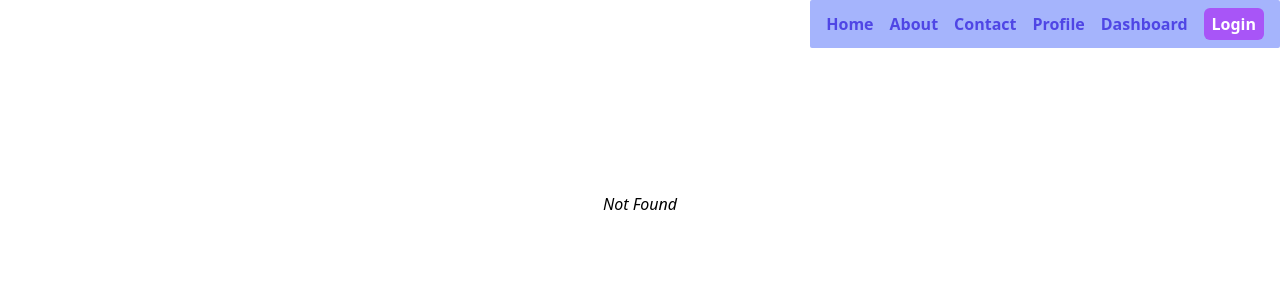
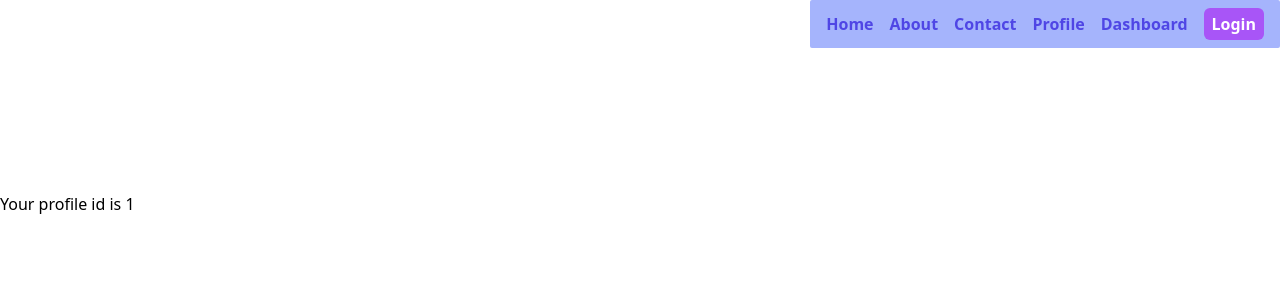
Before and after one commit to babulakterfsd/react-yarn-vite-eslint-starter, a React (Vite) app: page /profile/1 in a window 1280 px wide. Before the commit this address had no page. Shown: the top 300 px of the page. Built offline with nearby package versions, Linux system fonts and the light colour scheme.

Commit message:
private route added with error page..

```diff
--- a/src/App.jsx
+++ b/src/App.jsx
@@ -33,13 +33,11 @@ function App() {
 
     const router = createBrowserRouter([
         {
+            path: '/',
             element: <Root auth={auth} />,
             errorElement: <NotFound auth={auth} />,
             children: [
-                {
-                    path: '/',
-                    element: <Home />,
-                },
+                { index: true, element: <Home /> },
                 {
                     path: 'contact',
                     element: <Contact />,
@@ -49,11 +47,14 @@ function App() {
                     element: <About />,
                 },
                 {
-                    path: 'profile',
-                    element: <Profile />,
+                    path: '/profile',
                     children: [
                         {
-                            path: 'profile/:id',
+                            index: true,
+                            element: <Profile />,
+                        },
+                        {
+                            path: ':id',
                             element: <SpecificProfile />,
                         },
                     ],
--- a/src/components/SpecificProfile.jsx
+++ b/src/components/SpecificProfile.jsx
@@ -1,9 +1,11 @@
 import React from 'react';
+import { useParams } from 'react-router-dom';
 
 function SpecificProfile() {
+    const { id } = useParams();
     return (
         <div>
-            <p>Your profile id is {3} </p>
+            <p>Your profile id is {id} </p>
         </div>
     );
 }
```
